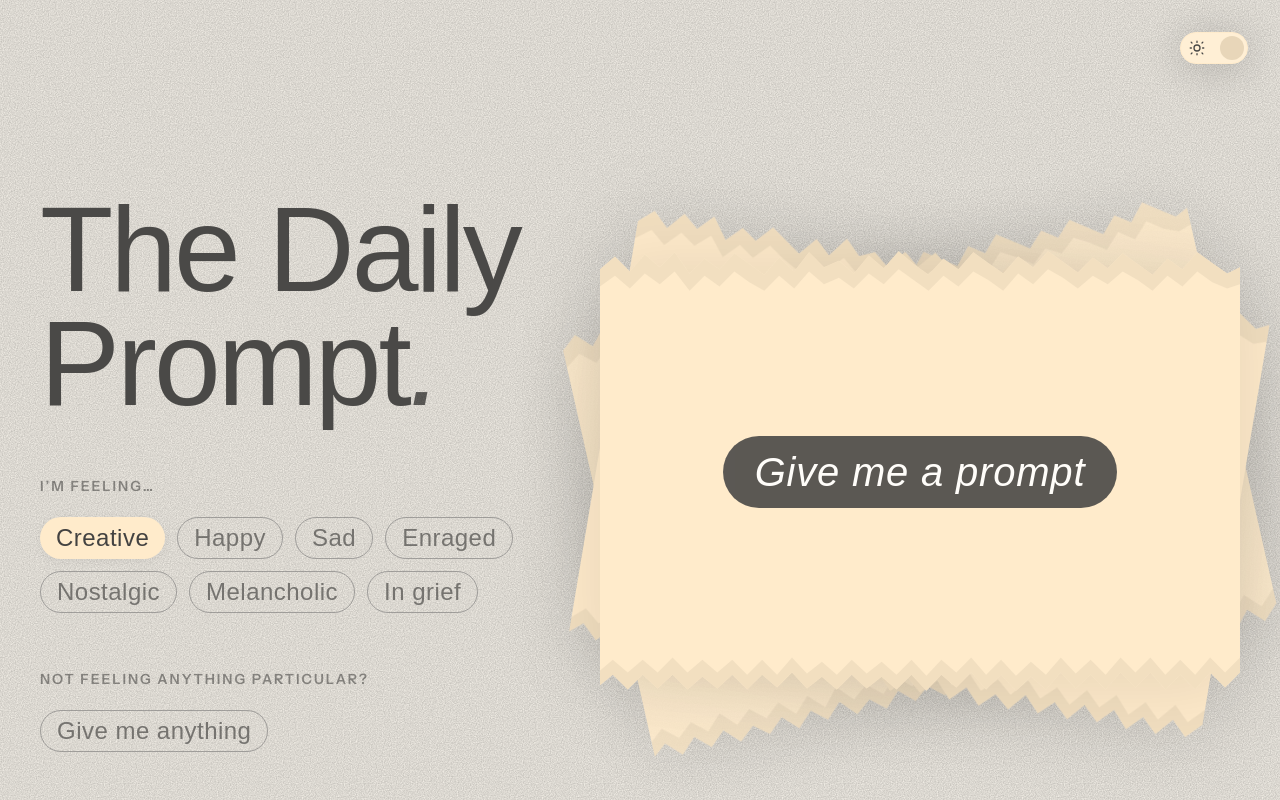
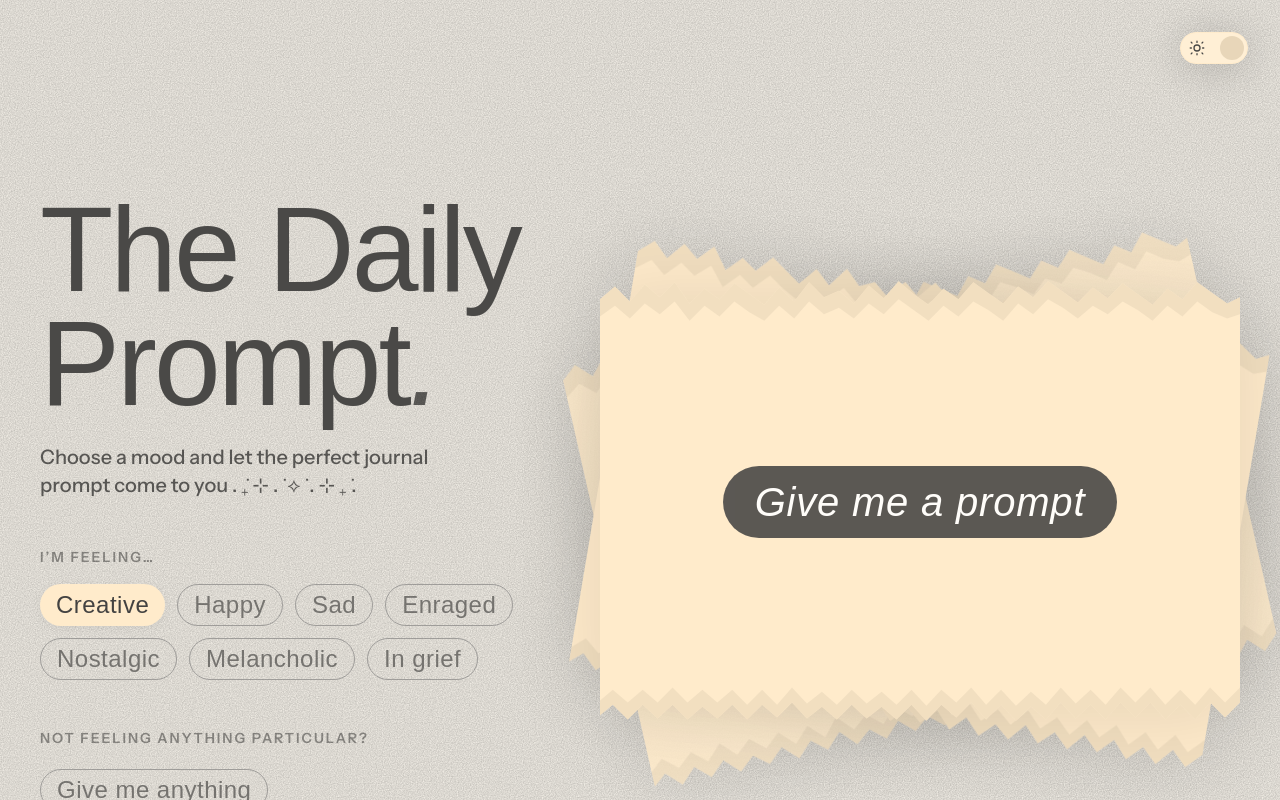
Before and after one commit to patramos/journal, a Next.js app: page / in a window 1280 px wide. Built offline with nearby package versions, Linux system fonts and the light colour scheme; a web font is replaced by a local one.

Commit message:
added body text adjusted gaps and smoothened transitions a tiny bit

```diff
--- a/app/components/LandingView.jsx
+++ b/app/components/LandingView.jsx
@@ -27,13 +27,18 @@ export default function LandingView({ onGenerate }) {
     <section className="relative z-10 mx-auto w-full max-w-[1280px] px-6 py-16 sm:px-10 sm:py-20 md:pt-48 md:pb-28">
       <div className="grid grid-cols-1 gap-16 md:grid-cols-2 md:gap-20 lg:gap-32 xl:gap-40">
         {/* ---------------- Left column ---------------- */}
-        <div className="flex flex-col gap-12 md:gap-14">
-          <h1 className="font-serif text-[72px] leading-[0.95] tracking-tight md:text-[96px] lg:text-[120px]">
-            The Daily Prompt<span className="italic text-[var(--ink-soft)]">.</span>
-          </h1>
+        <div className="flex flex-col gap-10 md:gap-12">
+          <div className="flex flex-col gap-6">
+            <h1 className="font-serif text-[72px] leading-[0.95] tracking-tight md:text-[96px] lg:text-[120px]">
+              The Daily Prompt<span className="italic text-[var(--ink-soft)]">.</span>
+            </h1>
+            <p className="font-sans font-medium text-[16px] md:text-[20px] leading-snug text-[var(--ink-soft)] max-w-md">
+              Choose a mood and let the perfect journal prompt come to you . ݁₊ ⊹ . ݁ ⟡ ݁ . ⊹ ₊ ݁.
+            </p>
+          </div>
 
           {/* Section: I'm feeling... */}
-          <div className="flex flex-col gap-5">
+          <div className="flex flex-col gap-4">
             <p className="font-sans text-[14px] font-semibold uppercase tracking-[0.14em] text-[var(--ink-muted)]">
               I&rsquo;m feeling&hellip;
             </p>
--- a/app/components/PaperStack.jsx
+++ b/app/components/PaperStack.jsx
@@ -18,7 +18,7 @@ import Paper from "./Paper";
  * they can be tweaked in one place.
  */
 const SWIPE_THRESHOLD = 120; // px the user must drag past to trigger a swipe
-const EXIT_DURATION = 380; // ms — must match the .swipe-exit transition
+const EXIT_DURATION = 800; // ms — must match the .swipe-exit transition
 
 const PaperStack = forwardRef(function PaperStack(
   { interactive = false, onSwipe, children },
@@ -68,10 +68,11 @@ const PaperStack = forwardRef(function PaperStack(
       const sign = direction === "right" ? 1 : -1;
       // Make sure the transition is enabled before assigning the exit transform.
       node.classList.remove("no-transition");
-      node.style.transform = `translate3d(${sign * 120}vw, 0, 0) rotate(${
-        sign * 30
+      node.style.transform = `translate3d(${
+        sign * 140
+      }vw, -40px, 0) rotate(${
+        sign * 18
       }deg)`;
-
       const handleEnd = () => {
         node.removeEventListener("transitionend", handleEnd);
         // Snap back instantly — the parent will swap the prompt content and
@@ -192,7 +193,7 @@ const PaperStack = forwardRef(function PaperStack(
           className={[
             "absolute inset-0 origin-center",
             "card-swipe", // see globals.css
-            "transition-transform duration-[380ms] ease-[cubic-bezier(0.22,1,0.36,1)]",
+            "transition-transform duration-[800ms] ease-[cubic-bezier(0.22,1,0.36,1)]",
             interactive ? "cursor-grab active:cursor-grabbing" : "",
           ].join(" ")}
           style={{ transform: "translate3d(0,0,0) rotate(0deg)" }}
--- a/app/layout.jsx
+++ b/app/layout.jsx
@@ -46,7 +46,7 @@ export default function RootLayout({ children }) {
       <head>
         <script dangerouslySetInnerHTML={{ __html: themeInitScript }} />
       </head>
-      <body className="font-sans antialiased">
+      <body className="font-sans antialiased" suppressHydrationWarning>
         <ThemeProvider>{children}</ThemeProvider>
       </body>
     </html>
```
